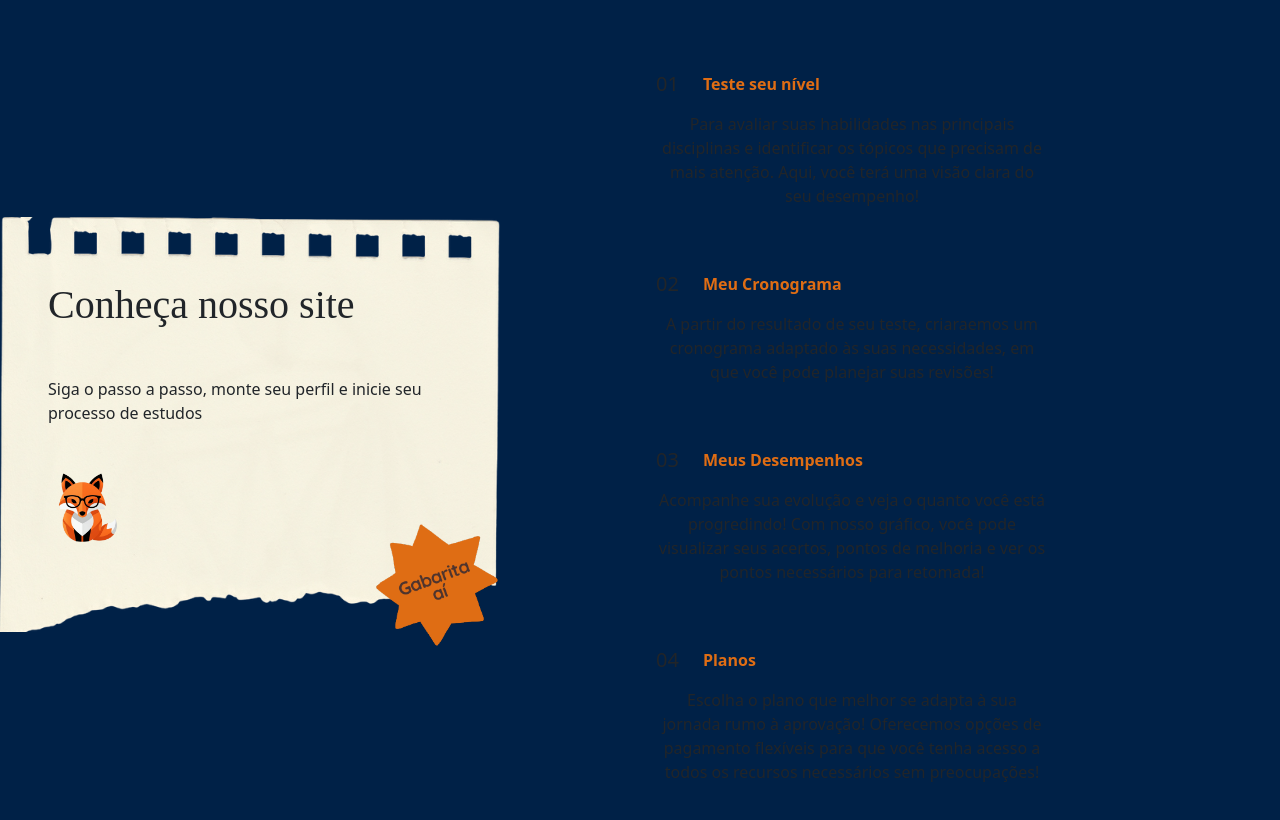
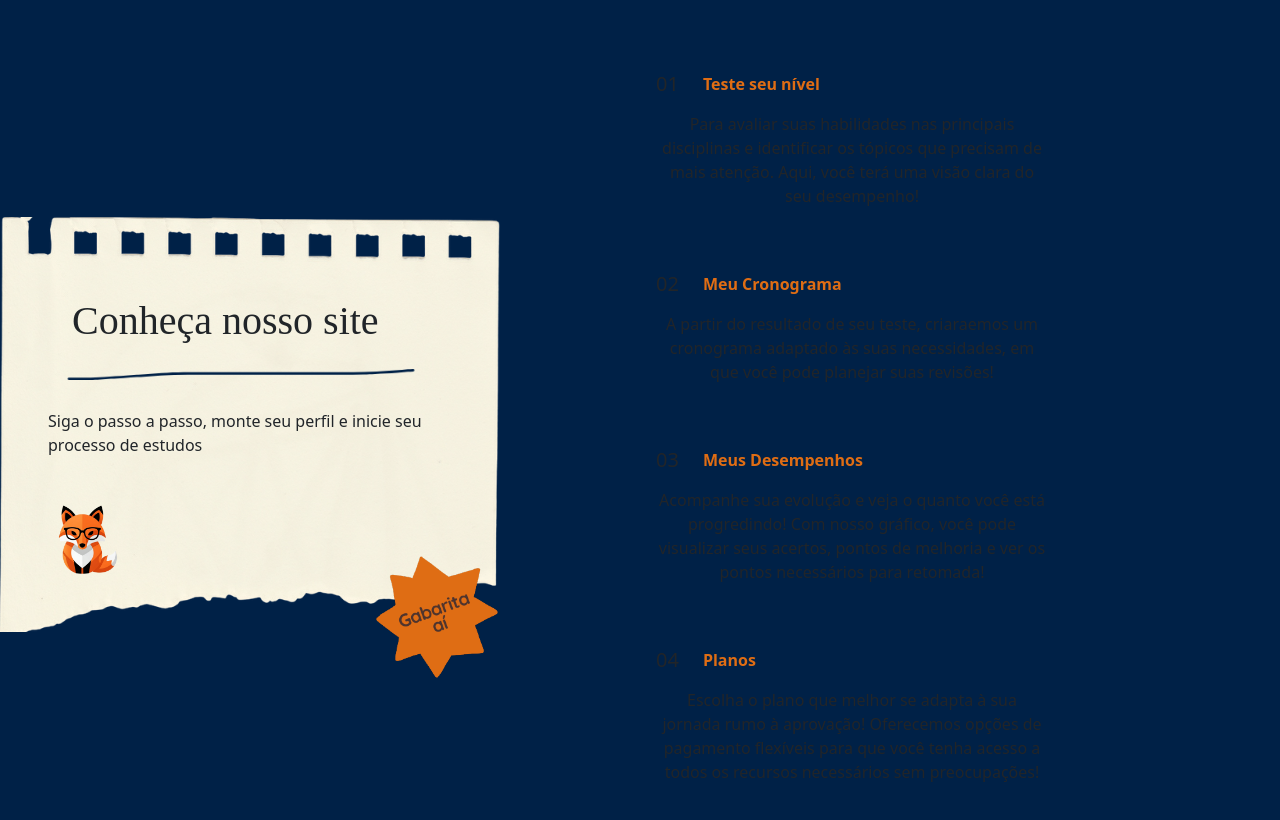
Before and after one commit to LiviaOrmeleze/gabaritaAi, a React (Vite) app in the folder gabarita-ai/: page /conhecanossosite in a window 1280 px wide. Shown: the top 820 px of the page. Built offline with nearby package versions, Linux system fonts and the light colour scheme; a web font is replaced by a local one.

Commit message:
Finalizado caixa conheça nosso site

```diff
--- a/gabarita-ai/src/pages/Conheca.jsx
+++ b/gabarita-ai/src/pages/Conheca.jsx
@@ -4,6 +4,7 @@ import folha from "../assets/folha.png";
 import logo from "../assets/logo.png";
 import estrela from "../assets/estrela.png";
 import Conhecendo from "../components/Conhecendo";
+import linhatorta from "../assets/linhatorta.png";
 
 const Conheca = () => {
   return (
@@ -14,8 +15,9 @@ const Conheca = () => {
       <div className="d-flex align-items-center flex-column">
         <img className="position-relative" src={folha} alt="" />
         <div className="position-absolute py-5 mt-3 ">
-          <h1 className="tituloconheca px-5">Conheça nosso site</h1>
-          <p className="body mt-5 px-5">
+          <h1 className="tituloconheca px-5 ms-4 py-3">Conheça nosso site</h1>
+          <img src={linhatorta} alt="" className="w-75 ms-5"/>
+          <p className="body mt-2 px-5">
             Siga o passo a passo, monte seu perfil e inicie seu processo de
             estudos
           </p>
```
Also changed, not shown: gabarita-ai/src/assets/linhatorta.png (added).
